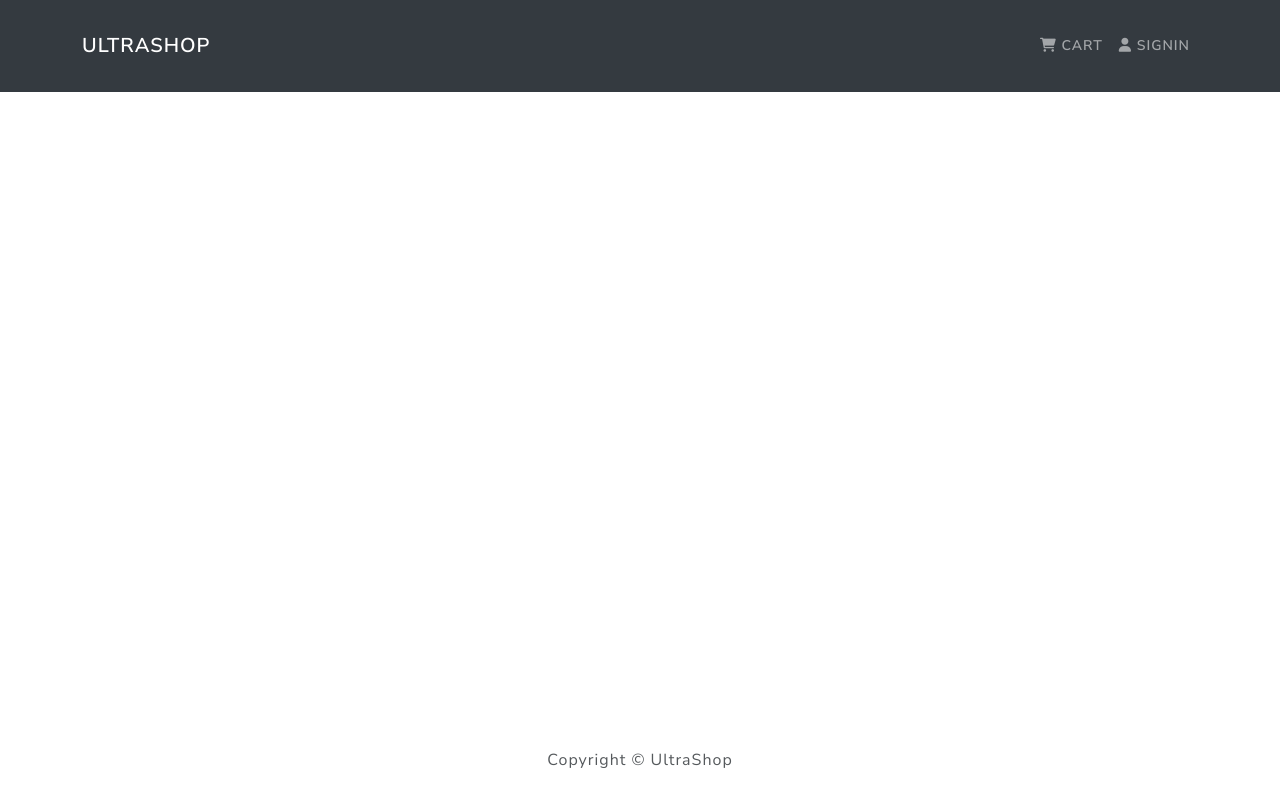
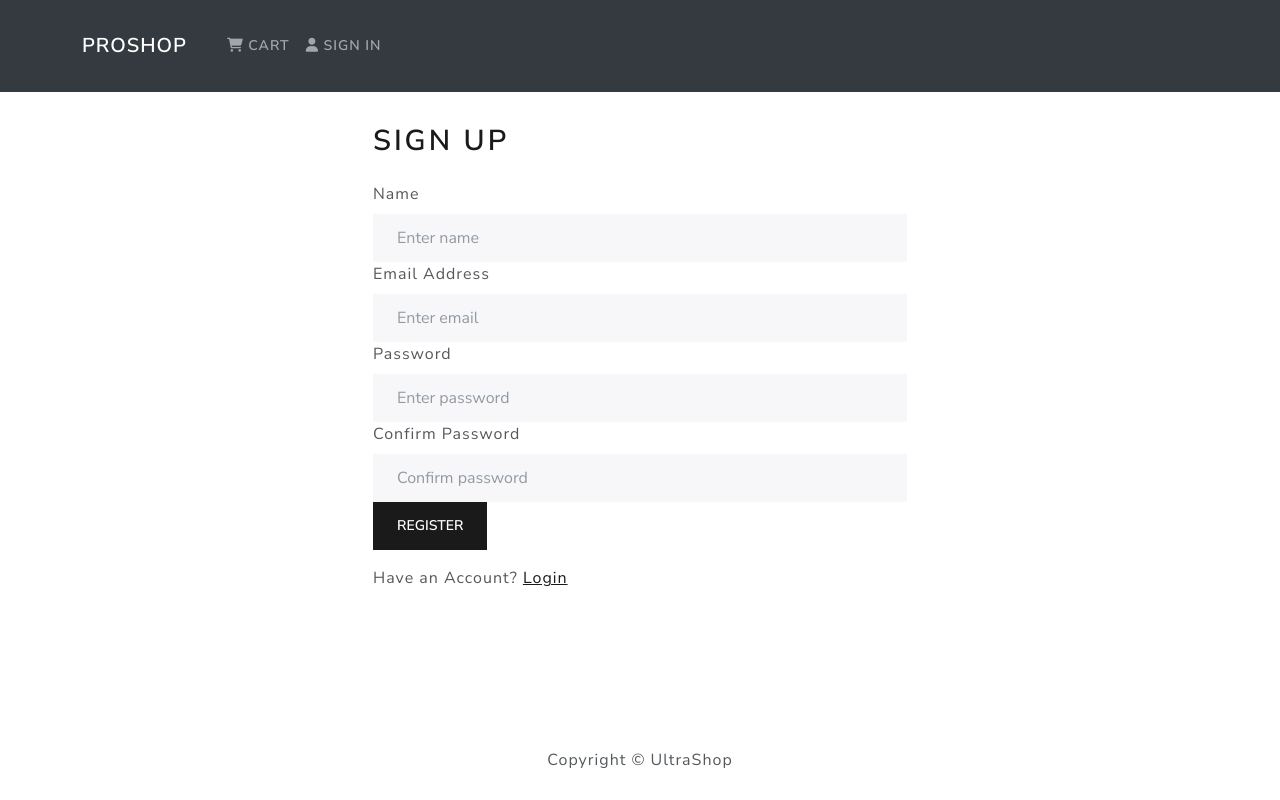
Before and after one commit to demola07/ultraShop, a React (Create React App) app in the folder frontend/: page /register in a window 1280 px wide. Built offline with nearby package versions, Linux system fonts and the light colour scheme.

Commit message:
implement register user, create reducer, actions and screen

```diff
--- a/frontend/src/App.js
+++ b/frontend/src/App.js
@@ -6,6 +6,7 @@ import HomeScreen from './screens/HomeScreen'
 import ProductScreen from './screens/ProductScreen'
 import CartScreen from './screens/CartScreen'
 import LoginScreen from './screens/LoginScreen'
+import RegisterScreen from './screens/RegisterScreen'
 
 const App = () => {
 	return (
@@ -15,6 +16,7 @@ const App = () => {
 				<Container>
 					<Routes>
 						<Route path='/login' element={<LoginScreen />} />
+						<Route path='/register' element={<RegisterScreen />} />
 						<Route path='/product/:id' element={<ProductScreen />} />
 						<Route path='/cart'>
 							<Route path=':id' element={<CartScreen />} />
--- a/frontend/src/actions/userActions.js
+++ b/frontend/src/actions/userActions.js
@@ -3,6 +3,10 @@ import {
 	USER_LOGIN_FAIL,
 	USER_LOGIN_REQUEST,
 	USER_LOGIN_SUCCESS,
+	USER_LOGOUT,
+	USER_REGISTER_FAIL,
+	USER_REGISTER_REQUEST,
+	USER_REGISTER_SUCCESS,
 } from '../constants/userConstants'
 
 export const login = (email, password) => async (dispatch) => {
@@ -39,3 +43,55 @@ export const login = (email, password) => async (dispatch) => {
 		})
 	}
 }
+
+export const logout = () => (dispatch) => {
+	localStorage.removeItem('userInfo')
+	localStorage.removeItem('cartItems')
+	// localStorage.removeItem('shippingAddress')
+	// localStorage.removeItem('paymentMethod')
+	dispatch({ type: USER_LOGOUT })
+	// dispatch({ type: USER_DETAILS_RESET })
+	// dispatch({ type: ORDER_LIST_MY_RESET })
+	// dispatch({ type: USER_LIST_RESET })
+	document.location.href = '/login'
+}
+
+export const register = (name, email, password) => async (dispatch) => {
+	try {
+		dispatch({
+			type: USER_REGISTER_REQUEST,
+		})
+
+		const config = {
+			headers: {
+				'Content-Type': 'application/json',
+			},
+		}
+
+		const { data } = await axios.post(
+			'/api/users',
+			{ name, email, password },
+			config
+		)
+
+		dispatch({
+			type: USER_REGISTER_SUCCESS,
+			payload: data,
+		})
+
+		dispatch({
+			type: USER_LOGIN_SUCCESS,
+			payload: data,
+		})
+
+		localStorage.setItem('userInfo', JSON.stringify(data))
+	} catch (error) {
+		dispatch({
+			type: USER_REGISTER_FAIL,
+			payload:
+				error.response && error.response.data.message
+					? error.response.data.message
+					: error.message,
+		})
+	}
+}
--- a/frontend/src/components/Header.js
+++ b/frontend/src/components/Header.js
@@ -1,28 +1,66 @@
 import React from 'react'
+import { Route } from 'react-router-dom'
+import { useDispatch, useSelector } from 'react-redux'
 import { LinkContainer } from 'react-router-bootstrap'
-import { Navbar, Nav, Container } from 'react-bootstrap'
+import { Navbar, Nav, Container, NavDropdown } from 'react-bootstrap'
+// import SearchBox from './SearchBox'
+import { logout } from '../actions/userActions'
 
 const Header = () => {
+	const dispatch = useDispatch()
+
+	const userLogin = useSelector((state) => state.userLogin)
+	const { userInfo } = userLogin
+
+	const logoutHandler = () => {
+		dispatch(logout())
+	}
+
 	return (
 		<header>
 			<Navbar bg='dark' variant='dark' expand='lg' collapseOnSelect>
 				<Container>
 					<LinkContainer to='/'>
-						<Navbar.Brand>UltraShop</Navbar.Brand>
+						<Navbar.Brand>ProShop</Navbar.Brand>
 					</LinkContainer>
 					<Navbar.Toggle aria-controls='basic-navbar-nav' />
 					<Navbar.Collapse id='basic-navbar-nav'>
-						<Nav className='ms-auto'>
+						{/*<Route render={({ history }) => <SearchBox history={history} />} />*/}
+						<Nav className='ml-auto'>
 							<LinkContainer to='/cart'>
 								<Nav.Link>
 									<i className='fas fa-shopping-cart'></i> Cart
 								</Nav.Link>
 							</LinkContainer>
-							<LinkContainer to='/login'>
-								<Nav.Link>
-									<i className='fas fa-user'></i> Signin
-								</Nav.Link>
-							</LinkContainer>
+							{userInfo ? (
+								<NavDropdown title={userInfo.name} id='username'>
+									<LinkContainer to='/profile'>
+										<NavDropdown.Item>Profile</NavDropdown.Item>
+									</LinkContainer>
+									<NavDropdown.Item onClick={logoutHandler}>
+										Logout
+									</NavDropdown.Item>
+								</NavDropdown>
+							) : (
+								<LinkContainer to='/login'>
+									<Nav.Link>
+										<i className='fas fa-user'></i> Sign In
+									</Nav.Link>
+								</LinkContainer>
+							)}
+							{userInfo && userInfo.isAdmin && (
+								<NavDropdown title='Admin' id='adminmenu'>
+									<LinkContainer to='/admin/userlist'>
+										<NavDropdown.Item>Users</NavDropdown.Item>
+									</LinkContainer>
+									<LinkContainer to='/admin/productlist'>
+										<NavDropdown.Item>Products</NavDropdown.Item>
+									</LinkContainer>
+									<LinkContainer to='/admin/orderlist'>
+										<NavDropdown.Item>Orders</NavDropdown.Item>
+									</LinkContainer>
+								</NavDropdown>
+							)}
 						</Nav>
 					</Navbar.Collapse>
 				</Container>
--- a/frontend/src/constants/userConstants.js
+++ b/frontend/src/constants/userConstants.js
@@ -3,9 +3,9 @@ export const USER_LOGIN_SUCCESS = 'USER_LOGIN_SUCCESS'
 export const USER_LOGIN_FAIL = 'USER_LOGIN_FAIL'
 export const USER_LOGOUT = 'USER_LOGOUT'
 
-// export const USER_REGISTER_REQUEST = 'USER_REGISTER_REQUEST'
-// export const USER_REGISTER_SUCCESS = 'USER_REGISTER_SUCCESS'
-// export const USER_REGISTER_FAIL = 'USER_REGISTER_FAIL'
+export const USER_REGISTER_REQUEST = 'USER_REGISTER_REQUEST'
+export const USER_REGISTER_SUCCESS = 'USER_REGISTER_SUCCESS'
+export const USER_REGISTER_FAIL = 'USER_REGISTER_FAIL'
 
 // export const USER_DETAILS_REQUEST = 'USER_DETAILS_REQUEST'
 // export const USER_DETAILS_SUCCESS = 'USER_DETAILS_SUCCESS'
--- a/frontend/src/reducers/userReducers.js
+++ b/frontend/src/reducers/userReducers.js
@@ -3,6 +3,9 @@ import {
 	USER_LOGIN_REQUEST,
 	USER_LOGIN_SUCCESS,
 	USER_LOGOUT,
+	USER_REGISTER_SUCCESS,
+	USER_REGISTER_REQUEST,
+	USER_REGISTER_FAIL,
 } from '../constants/userConstants'
 
 export const userLoginReducer = (state = {}, action) => {
@@ -19,3 +22,18 @@ export const userLoginReducer = (state = {}, action) => {
 			return state
 	}
 }
+
+export const userRegisterReducer = (state = {}, action) => {
+	switch (action.type) {
+		case USER_REGISTER_REQUEST:
+			return { loading: true }
+		case USER_REGISTER_SUCCESS:
+			return { loading: false, userInfo: action.payload }
+		case USER_REGISTER_FAIL:
+			return { loading: false, error: action.payload }
+		case USER_LOGOUT:
+			return {}
+		default:
+			return state
+	}
+}
--- /dev/null
+++ b/frontend/src/screens/RegisterScreen.js
@@ -0,0 +1,106 @@
+import React, { useState, useEffect } from 'react'
+import { Link, useNavigate, useLocation } from 'react-router-dom'
+import { Form, Button, Row, Col } from 'react-bootstrap'
+import { useDispatch, useSelector } from 'react-redux'
+import Message from '../components/Message'
+import Loader from '../components/Loader'
+import FormContainer from '../components/FormContainer'
+import { register } from '../actions/userActions'
+
+const RegisterScreen = () => {
+	const navigate = useNavigate()
+	const location = useLocation()
+	const dispatch = useDispatch()
+
+	const [name, setName] = useState('')
+	const [email, setEmail] = useState('')
+	const [password, setPassword] = useState('')
+	const [confirmPassword, setConfirmPassword] = useState('')
+	const [message, setMessage] = useState(null)
+
+	const userRegister = useSelector((state) => state.userRegister)
+	const { loading, error, userInfo } = userRegister
+
+	const redirect = location.search ? location.search.split('=')[1] : '/'
+
+	useEffect(() => {
+		if (userInfo) {
+			navigate(redirect)
+			// history.push(redirect)
+		}
+	}, [navigate, userInfo, redirect])
+
+	const submitHandler = (e) => {
+		e.preventDefault()
+		if (password !== confirmPassword) {
+			setMessage('Passwords do not match')
+		} else {
+			dispatch(register(name, email, password))
+		}
+	}
+
+	return (
+		<FormContainer>
+			<h1>Sign Up</h1>
+			{message && <Message variant='danger'>{message}</Message>}
+			{error && <Message variant='danger'>{error}</Message>}
+			{loading && <Loader />}
+			<Form onSubmit={submitHandler}>
+				<Form.Group controlId='name'>
+					<Form.Label>Name</Form.Label>
+					<Form.Control
+						type='name'
+						placeholder='Enter name'
+						value={name}
+						onChange={(e) => setName(e.target.value)}
+					></Form.Control>
+				</Form.Group>
+
+				<Form.Group controlId='email'>
+					<Form.Label>Email Address</Form.Label>
+					<Form.Control
+						type='email'
+						placeholder='Enter email'
+						value={email}
+						onChange={(e) => setEmail(e.target.value)}
+					></Form.Control>
+				</Form.Group>
+
+				<Form.Group controlId='password'>
+					<Form.Label>Password</Form.Label>
+					<Form.Control
+						type='password'
+						placeholder='Enter password'
+						value={password}
+						onChange={(e) => setPassword(e.target.value)}
+					></Form.Control>
+				</Form.Group>
+
+				<Form.Group controlId='confirmPassword'>
+					<Form.Label>Confirm Password</Form.Label>
+					<Form.Control
+						type='password'
+						placeholder='Confirm password'
+						value={confirmPassword}
+						onChange={(e) => setConfirmPassword(e.target.value)}
+					></Form.Control>
+				</Form.Group>
+
+				<Button type='submit' variant='primary'>
+					Register
+				</Button>
+			</Form>
+
+			<Row className='py-3'>
+				<Col>
+					Have an Account?{' '}
+					<Link to={redirect ? `/login?redirect=${redirect}` : '/login'}>
+						Login
+					</Link>
+				</Col>
+			</Row>
+		</FormContainer>
+	)
+}
+
+export default RegisterScreen
--- a/frontend/src/store.js
+++ b/frontend/src/store.js
@@ -6,13 +6,14 @@ import {
 	productDetailsReducer,
 } from './reducers/productReducers'
 import { cartReducer } from './reducers/cartReducers'
-import { userLoginReducer } from './reducers/userReducers'
+import { userLoginReducer, userRegisterReducer } from './reducers/userReducers'
 
 const reducer = {
 	productList: productListReducer,
 	productDetail: productDetailsReducer,
 	cart: cartReducer,
 	userLogin: userLoginReducer,
+	userRegister: userRegisterReducer,
 }
 
 const cartItemsFromStorage = localStorage.getItem('cartItems')
```
